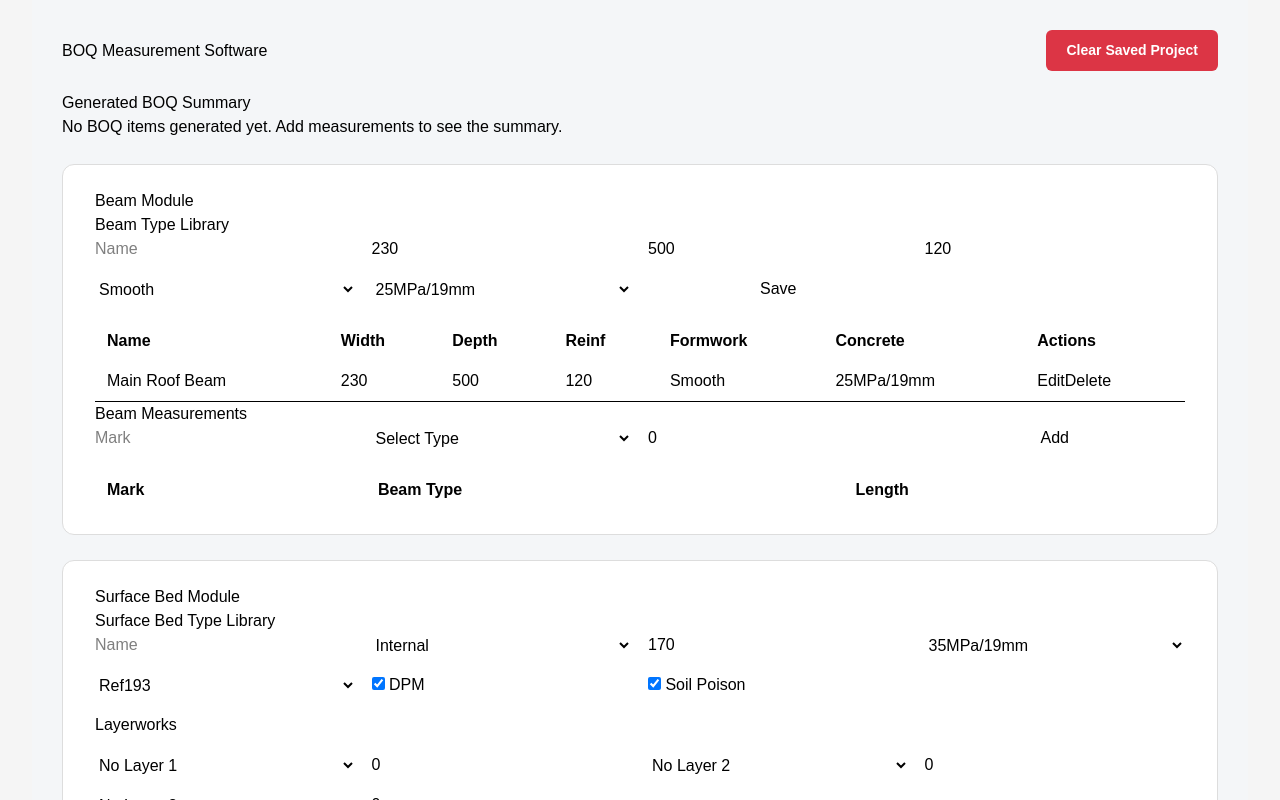
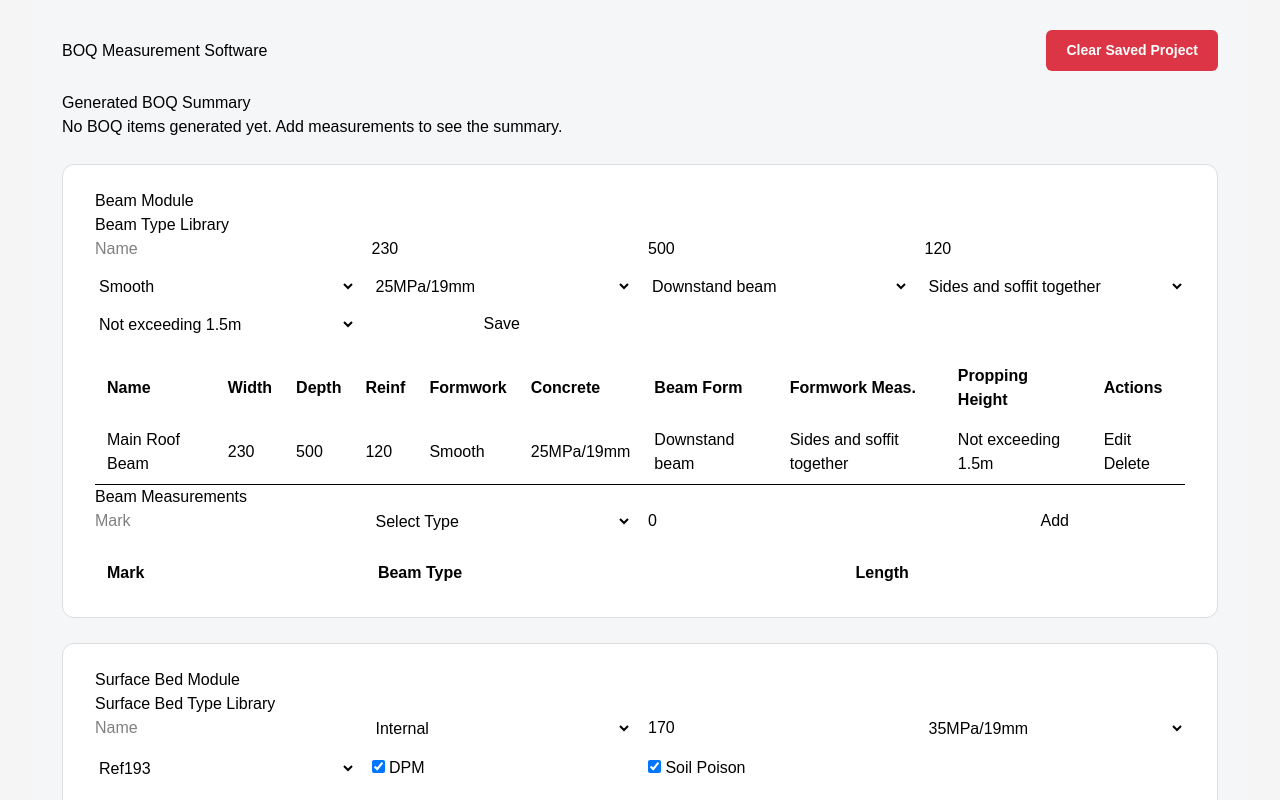
Before and after one commit to randeree14-wq/boq-software, a Next.js app: page / in a window 1280 px wide. Shown: the top 800 px of the page. Built offline with nearby package versions, Linux system fonts and the light colour scheme.

Commit message:
Short description of feature

```diff
--- a/app/layout.tsx
+++ b/app/layout.tsx
@@ -13,8 +13,8 @@ const geistMono = Geist_Mono({
 });
 
 export const metadata: Metadata = {
-  title: "Create Next App",
-  description: "Generated by create next app",
+  title: "BOQ Measurement Software",
+  description: "Professional Bill of Quantities measurement software",
 };
 
 export default function RootLayout({
@@ -23,17 +23,18 @@ export default function RootLayout({
   children: React.ReactNode;
 }>) {
   return (
-    <html
-      lang="en"
-      className={`${geistSans.variable} ${geistMono.variable} h-full antialiased`}
-    >
-      <body className="min-h-full flex flex-col">{children}</body>
+    <html lang="en">
       <body
-  style={{
-    backgroundColor: "#f5f5f5",
-    color: "#000",
-  }}
-></body>
+        className={`${geistSans.variable} ${geistMono.variable} antialiased min-h-full flex flex-col`}
+        style={{
+          backgroundColor: "#f5f5f5",
+          color: "#000",
+          margin: 0,
+          padding: 0,
+        }}
+      >
+        {children}
+      </body>
     </html>
   );
 }
--- a/app/page.tsx
+++ b/app/page.tsx
@@ -230,6 +230,7 @@ const defaultOpening: Omit<OpeningType, "id"> = {
   includeLintel: true,
   lintelBearingMm: 230,
   includeRevealPlaster: true,
+   includeIronmongery: true, // or false, but set a default
   // Door defaults
   doorConfiguration: "Single",
   doorLeafType: "Hollow core timber door",
@@ -1282,7 +1283,6 @@ openingMeasurements.forEach((m) => {
                      : op.wallThicknessOption === "One brick" ? 0.215
                      : (op.wallThicknessMm || 0) / 1000;
 
-  // Helper to add items
   const addItem = (billKey: string, section: string, description: string, unit: string, qtyVal: number) => {
     if (qtyVal > 0) {
       addBoqItemFromBillKey(masterBoqItems, billKey, section, description, unit, qtyVal);
@@ -1292,14 +1292,30 @@ openingMeasurements.forEach((m) => {
   // 1. Lintel (if included)
    if (op.includeLintel) {
     const lintelLength = (op.widthMm + 2 * op.lintelBearingMm) / 1000; // m
-    addItem("MASONRY", SECTIONS.LINTELS, "Prestressed concrete lintel over openings", "m", lintelLength * qty);
-  }
-
-  // 2. Reveal plaster (if included)
+    let lengthCategory = "";
+    if (lintelLength <= 3.0) {
+      lengthCategory = "not exceeding 3.0m";
+    } else if (lintelLength <= 4.5) {
+      lengthCategory = "exceeding 3.0m but not exceeding 4.5m";
+    } else if (lintelLength <= 6.0) {
+      lengthCategory = "exceeding 4.5m but not exceeding 6.0m";
+    } else if (lintelLength <= 7.5) {
+      lengthCategory = "exceeding 6.0m but not exceeding 7.5m";
+    } else {
+      lengthCategory = "exceeding 7.5m";
+    }
+    const lintelDesc = `Prestressed concrete lintel ${lengthCategory} over openings`;
+    addItem("MASONRY", SECTIONS.LINTELS, lintelDesc, "m", lintelLength * qty);
+  }
+  // 2. Reveal plaster & paint to narrow widths (if included)
   if (op.includeRevealPlaster && wallThickness > 0) {
-    const plasterArea = perimeter * wallThickness; // m²
-    const description = `Plaster to narrow widths around ${op.category.toLowerCase()} openings`;
-    addItem("PLASTERING", SECTIONS.NARROW_WIDTHS, description, "m²", plasterArea * qty);
+    const narrowArea = perimeter * wallThickness; // m²
+
+    const plasterDesc = `Plaster to narrow widths around ${op.category.toLowerCase()} openings`;
+    addItem("PLASTERING", SECTIONS.NARROW_WIDTHS, plasterDesc, "m²", narrowArea * qty);
+
+    const paintDesc = `Paint to narrow widths around ${op.category.toLowerCase()} openings`;
+    addItem("PAINTWORK", SECTIONS.NARROW_WIDTHS, paintDesc, "m²", narrowArea * qty);
   }
 
   // 3. Door-specific items
@@ -1317,7 +1333,7 @@ openingMeasurements.forEach((m) => {
     } else {
       leafBillKey = "CARPENTRY";
     }
-    const leafDesc = `${leafType} ${doorConfig} door ${doorWidth} x ${doorHeight}mm high`;
+    const leafDesc = `${doorConfig} ${leafType} ${doorWidth} x ${doorHeight}mm high`;
     addItem(leafBillKey, SECTIONS.DOORS, leafDesc, "No", qty);
 
     // Frame
@@ -1335,17 +1351,21 @@ openingMeasurements.forEach((m) => {
     const frameDesc = `${frameType} for ${doorConfig} door`;
     addItem(frameBillKey, SECTIONS.FRAMES, frameDesc, "m", frameLengthM * qty);
 
+    // Ironmongery – Standard ironmongery set
+    if (op.includeIronmongery) {
+      addItem("IRONMONGERY", SECTIONS.IRONMONGERY, "Standard ironmongery set", "No", qty);
+    }
+
     // Painting
     if (op.paintDoor) {
       const paintArea = (doorWidth / 1000) * (doorHeight / 1000) * 2; // two faces
       addItem("PAINTWORK", SECTIONS.PAINT, `Paint to doors`, "m²", paintArea * qty);
     }
     if (op.paintFrame) {
-      // Approximate frame paint area: perimeter * frame width? For now we'll use length * 0.1 (assume frame width 100mm)
-      // Better: use frame length * 0.1 (m²) as a provisional method
-      const framePaintArea = frameLengthM * 0.1; // 0.1m width
+      const framePaintArea = frameLengthM * 0.1; // 0.1m width approximation
       addItem("PAINTWORK", SECTIONS.PAINT, `Paint to door frames`, "m²", framePaintArea * qty);
     }
+
     // Ironmongery – we could add a PC sum item, but for now skip as it's complex.
     // Threshold – could add a separate item, but we already added length in frame.
 
@@ -1387,7 +1407,6 @@ openingMeasurements.forEach((m) => {
 
     // Paint frame
  if (op.paintFrame) {
-      // Approximate frame paint area: perimeter * 0.1 (m²)
       const framePerimeter = 2 * (windowWidth + windowHeight) / 1000; // m
       const framePaintArea = framePerimeter * 0.1;
       addItem("PAINTWORK", SECTIONS.PAINT, "Paint to window frames", "m²", framePaintArea * qty);
--- a/components/BeamModule.tsx
+++ b/components/BeamModule.tsx
@@ -1,6 +1,6 @@
 "use client";
 
-import type { BeamType, BeamMeasurement } from "@/types/boq";
+import type { BeamType, BeamMeasurement, BeamFormType, FormworkMeasurement, ProppingHeightBand } from "@/types/boq";
 
 interface BeamModuleProps {
   beamTypes: BeamType[];
@@ -65,6 +65,14 @@ const BeamModule = ({
 
   const { cardStyle, formGridStyle, tableStyle, thStyle, tdStyle } = styles;
 
+  // Helper to get propping height description
+  const getProppingHeightDescription = (band: ProppingHeightBand, customDesc?: string) => {
+    if (band === "Custom" && customDesc) {
+      return customDesc;
+    }
+    return band;
+  };
+
   return (
     <div style={cardStyle}>
       <h1>Beam Module</h1>
@@ -74,17 +82,88 @@ const BeamModule = ({
         <input type="number" placeholder="Width mm" value={newBeam.width} onChange={(e) => updateBeam({ width: Number(e.target.value) })} />
         <input type="number" placeholder="Depth mm" value={newBeam.depth} onChange={(e) => updateBeam({ depth: Number(e.target.value) })} />
         <input type="number" placeholder="Reinf kg/m³" value={newBeam.reinfKg} onChange={(e) => updateBeam({ reinfKg: Number(e.target.value) })} />
+
         <select value={newBeam.formworkFinish} onChange={(e) => updateBeam({ formworkFinish: e.target.value })}>
-          <option>Smooth</option><option>Rough</option><option>Special</option>
+          <option>Smooth</option>
+          <option>Rough</option>
+          <option>Special</option>
         </select>
+
         <select value={newBeam.concreteClass} onChange={(e) => updateBeam({ concreteClass: e.target.value })}>
-          <option>25MPa/19mm</option><option>30MPa/19mm</option><option>35MPa/19mm</option>
+          <option>25MPa/19mm</option>
+          <option>30MPa/19mm</option>
+          <option>35MPa/19mm</option>
         </select>
+
+        {/* NEW: Beam Form Type */}
+        <select
+          value={newBeam.beamFormType || "Downstand beam"}
+          onChange={(e) => updateBeam({ beamFormType: e.target.value as BeamFormType })}
+        >
+          <option value="Downstand beam">Downstand beam</option>
+          <option value="Perimeter downstand beam">Perimeter downstand beam</option>
+          <option value="Upstand beam">Upstand beam</option>
+          <option value="Integrated slab beam / no beam formwork">Integrated slab beam / no beam formwork</option>
+        </select>
+
+        {/* NEW: Formwork Measurement */}
+        {newBeam.beamFormType !== "Integrated slab beam / no beam formwork" && (
+          <select
+            value={newBeam.formworkMeasurement || "Sides and soffit together"}
+            onChange={(e) => updateBeam({ formworkMeasurement: e.target.value as FormworkMeasurement })}
+          >
+            <option value="Sides and soffit together">Sides and soffit together</option>
+            <option value="Sides only">Sides only</option>
+            {newBeam.beamFormType === "Downstand beam" && (
+              <option value="Soffit only">Soffit only</option>
+            )}
+            <option value="None">None</option>
+          </select>
+        )}
+
+        {/* NEW: Propping Height Band */}
+        {newBeam.beamFormType !== "Integrated slab beam / no beam formwork" &&
+         newBeam.formworkMeasurement !== "None" && (
+          <>
+            <select
+              value={newBeam.proppingHeightBand || "Not exceeding 1.5m"}
+              onChange={(e) => updateBeam({ proppingHeightBand: e.target.value as ProppingHeightBand })}
+            >
+              <option value="Not exceeding 1.5m">Not exceeding 1.5m</option>
+              <option value="Exceeding 1.5m and not exceeding 3.5m">Exceeding 1.5m and not exceeding 3.5m</option>
+              <option value="Exceeding 3.5m and not exceeding 5.0m">Exceeding 3.5m and not exceeding 5.0m</option>
+              <option value="Exceeding 5.0m and not exceeding 6.5m">Exceeding 5.0m and not exceeding 6.5m</option>
+              <option value="Custom">Custom</option>
+            </select>
+
+            {newBeam.proppingHeightBand === "Custom" && (
+              <input
+                placeholder="Custom propping height description"
+                value={newBeam.customProppingHeightDescription || ""}
+                onChange={(e) => updateBeam({ customProppingHeightDescription: e.target.value })}
+              />
+            )}
+          </>
+        )}
+
         <button onClick={saveBeamType}>{editingBeamId !== null ? "Update" : "Save"}</button>
       </div>
+
+      {/* BEAM TYPE TABLE - Updated with new columns */}
       <table style={tableStyle} border={1} cellPadding={8}>
         <thead>
-          <tr><th style={thStyle}>Name</th><th style={thStyle}>Width</th><th style={thStyle}>Depth</th><th style={thStyle}>Reinf</th><th style={thStyle}>Formwork</th><th style={thStyle}>Concrete</th><th style={thStyle}>Actions</th></tr>
+          <tr>
+            <th style={thStyle}>Name</th>
+            <th style={thStyle}>Width</th>
+            <th style={thStyle}>Depth</th>
+            <th style={thStyle}>Reinf</th>
+            <th style={thStyle}>Formwork</th>
+            <th style={thStyle}>Concrete</th>
+            <th style={thStyle}>Beam Form</th>
+            <th style={thStyle}>Formwork Meas.</th>
+            <th style={thStyle}>Propping Height</th>
+            <th style={thStyle}>Actions</th>
+          </tr>
         </thead>
         <tbody>
           {beamTypes.map((beam) => (
@@ -95,6 +174,9 @@ const BeamModule = ({
               <td style={tdStyle}>{beam.reinfKg}</td>
               <td style={tdStyle}>{beam.formworkFinish}</td>
               <td style={tdStyle}>{beam.concreteClass}</td>
+              <td style={tdStyle}>{beam.beamFormType || "Downstand beam"}</td>
+              <td style={tdStyle}>{beam.formworkMeasurement || "Sides and soffit together"}</td>
+              <td style={tdStyle}>{beam.proppingHeightBand === "Custom" ? beam.customProppingHeightDescription || "Custom" : beam.proppingHeightBand || "Not exceeding 1.5m"}</td>
               <td style={tdStyle}>
                 <button onClick={() => editBeamType(beam.id)}>Edit</button>
                 <button onClick={() => deleteBeamType(beam.id)}>Delete</button>
@@ -103,23 +185,39 @@ const BeamModule = ({
           ))}
         </tbody>
       </table>
+
       <hr />
       <h2>Beam Measurements</h2>
       <div style={formGridStyle}>
         <input placeholder="Mark" value={newBeamMeas.mark} onChange={(e) => updateBeamMeas({ mark: e.target.value })} />
         <select value={newBeamMeas.beamTypeId} onChange={(e) => updateBeamMeas({ beamTypeId: Number(e.target.value) })}>
           <option value={0}>Select Type</option>
-          {beamTypes.map((b) => <option key={b.id} value={b.id}>{b.name}</option>)}
+          {beamTypes.map((b) => (
+            <option key={b.id} value={b.id}>{b.name}</option>
+          ))}
         </select>
         <input type="number" placeholder="Length (m)" value={newBeamMeas.length} onChange={(e) => updateBeamMeas({ length: Number(e.target.value) })} />
         <button onClick={addBeamMeasurement}>Add</button>
       </div>
+
       <table style={tableStyle} border={1} cellPadding={8}>
-        <thead><tr><th style={thStyle}>Mark</th><th style={thStyle}>Beam Type</th><th style={thStyle}>Length</th></tr></thead>
+        <thead>
+          <tr>
+            <th style={thStyle}>Mark</th>
+            <th style={thStyle}>Beam Type</th>
+            <th style={thStyle}>Length</th>
+          </tr>
+        </thead>
         <tbody>
           {beamMeasurements.map((m) => {
             const beam = beamTypes.find((b) => b.id === m.beamTypeId);
-            return <tr key={m.id}><td style={tdStyle}>{m.mark}</td><td style={tdStyle}>{beam?.name}</td><td style={tdStyle}>{m.length}</td></tr>;
+            return (
+              <tr key={m.id}>
+                <td style={tdStyle}>{m.mark}</td>
+                <td style={tdStyle}>{beam?.name}</td>
+                <td style={tdStyle}>{m.length}</td>
+              </tr>
+            );
           })}
         </tbody>
       </table>
--- a/types/boq.ts
+++ b/types/boq.ts
@@ -6,6 +6,10 @@ export type BeamType = {
   reinfKg: number;
   formworkFinish: string;
   concreteClass: string;
+  beamFormType: BeamFormType;
+  formworkMeasurement: FormworkMeasurement;
+  proppingHeightBand: ProppingHeightBand;
+  customProppingHeightDescription?: string; // only used if proppingHeightBand is "Custom"
 };
 
 export type BeamMeasurement = {
@@ -112,6 +116,16 @@ export type ColumnMeasurement = {
   columnTypeId: number;
   quantity: number;
 };
+
+export type BeamFormType = "Downstand beam" | "Perimeter downstand beam" | "Upstand beam" | "Integrated slab beam / no beam formwork";
+export type FormworkMeasurement = "Sides and soffit together" | "Sides only" | "Soffit only" | "None";
+export type ProppingHeightBand =
+  | "Not exceeding 1.5m"
+  | "Exceeding 1.5m and not exceeding 3.5m"
+  | "Exceeding 3.5m and not exceeding 5.0m"
+  | "Exceeding 5.0m and not exceeding 6.5m"
+  | "Custom";
+
 
 export type BrickType = "Common" | "Imperial" | "Maxi 90";
 
@@ -232,3 +246,63 @@ export type BillKey =
   | "EXTERNAL_WORK"
   | "PROVISIONAL_SUMS"
   | "FINAL_SUMMARY";
+
+  // ============================================
+// Openings (Doors & Windows)
+// ============================================
+
+export type DoorConfiguration = "Single" | "Double" | "Sliding" | "Folding" | "Roller shutter";
+export type DoorLeafType =
+  | "Hollow core timber door"
+  | "Semi-solid timber door"
+  | "Solid timber door"
+  | "Aluminium door"
+  | "Fire door"
+  | "Steel door";
+export type DoorFrameType = "Timber frame" | "Steel frame" | "Aluminium frame";
+
+export type WindowType = "Aluminium window" | "Steel window" | "Timber window";
+export type WindowFrameType = "Aluminium" | "Steel" | "Timber";
+
+export type WallThicknessOption = "Half brick" | "One brick" | "Other mm";
+
+export type OpeningType = {
+  id: number;
+  name: string;
+  category: "Door" | "Window";
+  // Common
+  widthMm: number;
+  heightMm: number;
+  quantity: number; // default 1, but can be overridden in measurement
+  wallThicknessOption: WallThicknessOption;
+  wallThicknessMm?: number; // only used if "Other mm"
+  includeLintel: boolean;
+  lintelBearingMm: number; // default 230
+  includeRevealPlaster: boolean;
+  // Door-specific
+  doorConfiguration?: DoorConfiguration;
+  doorLeafType?: DoorLeafType;
+  doorFrameType?: DoorFrameType;
+  paintDoor?: boolean;
+  paintFrame?: boolean;
+  includeIronmongery?: boolean;
+  includeThreshold?: boolean;
+  // Window-specific
+  windowType?: WindowType;
+  windowFrameType?: WindowFrameType;
+  externalSill?: boolean;
+  internalSill?: boolean;
+};
+
+export type OpeningMeasurement = {
+  id: number;
+  mark: string;
+  openingTypeId: number;
+  quantity: number; // overrides type.quantity
+  linkedWallId?: number; // for future wall deduction
+};
+
+export type ProjectData = {
+  openingTypes: OpeningType[];
+  openingMeasurements: OpeningMeasurement[];
+};
```
Lines whose indentation alone changed are shown as unchanged.
